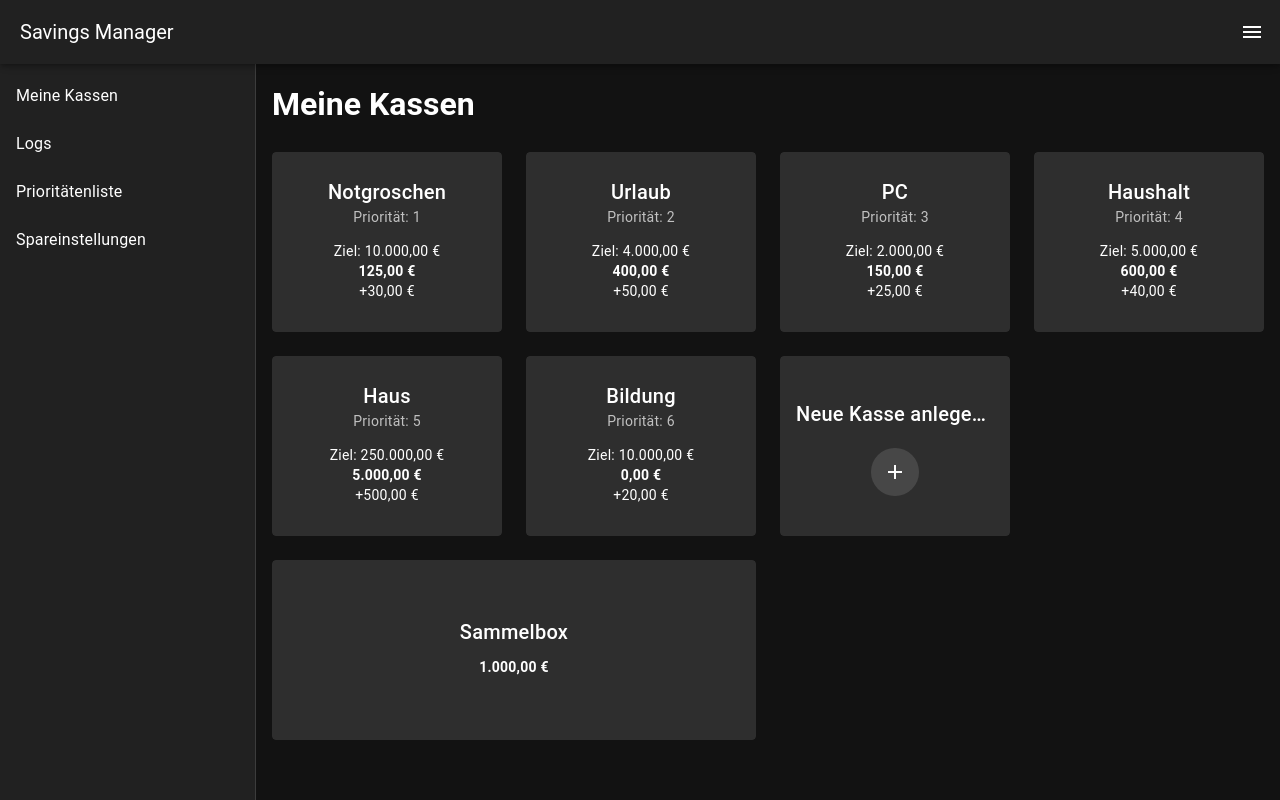
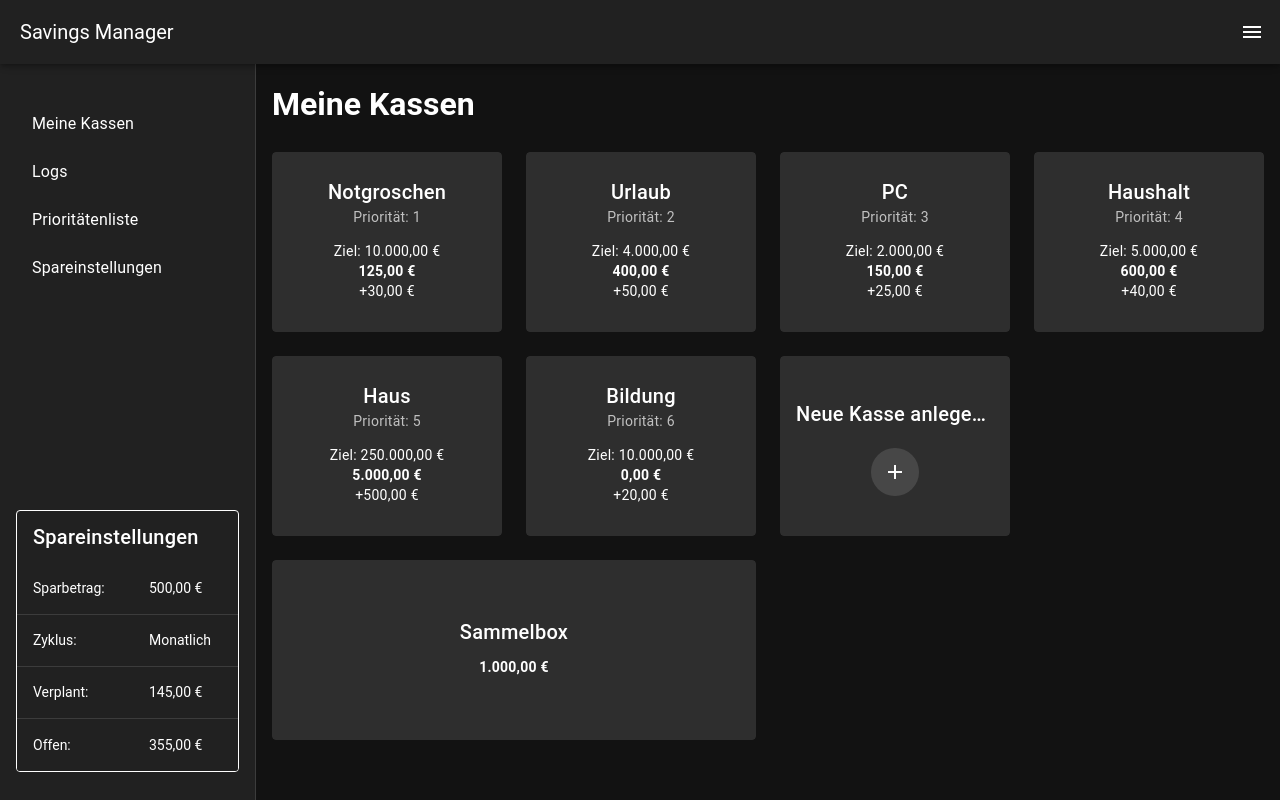
Before and after one commit to PythBuster/savings_manager_ui_vue, a Vue app: page / in a window 1280 px wide. Built offline with nearby package versions, Linux system fonts and the light colour scheme.

Commit message:
Create savings settings overview and add it to navigation side bar

```diff
--- /dev/null
+++ b/src/components/SavingsSettings.vue
@@ -0,0 +1,45 @@
+<template>
+  <v-card variant="outlined">
+    <div>
+      <v-card-item>
+        <v-card-title>{{ $t('savings-settings') }}</v-card-title>
+      </v-card-item>
+      <v-table>
+        <tbody>
+          <tr v-for="item in tableItems" :key="item.name">
+            <td>{{ item.name }}</td>
+            <td>{{ item.data }}</td>
+          </tr>
+        </tbody>
+      </v-table>
+    </div>
+  </v-card>
+</template>
+
+<script setup>
+import { formatCurrency } from '@/utils'
+
+// t used for tableItems, otherwise $t globally available
+import { useI18n } from 'vue-i18n'
+const { t } = useI18n({})
+
+// Dummy data, API fetch not implemented yet
+const tableItems = [
+  {
+    name: t('savings-amount'),
+    data: formatCurrency(500.0)
+  },
+  {
+    name: t('savings-cycle'),
+    data: t('monthly')
+  },
+  {
+    name: t('allocated'),
+    data: formatCurrency(145.0)
+  },
+  {
+    name: t('uncommitted'),
+    data: formatCurrency(355.0)
+  }
+]
+</script>
--- a/src/locales/de.json
+++ b/src/locales/de.json
@@ -12,5 +12,10 @@
   "overflow-envelope": "Sammelbox",
   "logs": "Logs",
   "priority-list": "Prioritätenliste",
-  "savings-settings": "Spareinstellungen"
+  "savings-settings": "Spareinstellungen",
+  "savings-amount": "Sparbetrag:",
+  "savings-cycle": "Zyklus:",
+  "allocated": "Verplant:",
+  "uncommitted": "Offen:",
+  "monthly": "Monatlich"
 }
--- a/src/locales/en.json
+++ b/src/locales/en.json
@@ -12,5 +12,10 @@
   "overflow-envelope": "Overflow",
   "logs": "Logs",
   "priority-list": "Priority list",
-  "savings-settings": "Savings settings"
+  "savings-settings": "Savings settings",
+  "savings-amount": "Savings amount:",
+  "savings-cycle": "Cycle:",
+  "allocated": "Allocated:",
+  "uncommitted": "Uncommitted:",
+  "monthly": "Monthly"
 }
--- a/src/views/Home.vue
+++ b/src/views/Home.vue
@@ -17,6 +17,9 @@
     </v-menu>
   </v-app-bar>
   <v-navigation-drawer>
+    <v-container class="fill-height">
+      <v-row class="fill-height">
+        <v-col class="d-flex flex-column">
           <v-list>
             <v-list-item
               v-for="(item, index) in menuItems"
@@ -26,8 +29,12 @@
               <v-list-item-title>{{ item.title }}</v-list-item-title>
             </v-list-item>
           </v-list>
+          <div class="flex-grow-1"></div>
+          <SavingsSettings />
+        </v-col>
+      </v-row>
+    </v-container>
   </v-navigation-drawer>
-
   <v-main>
     <Overview />
   </v-main>
@@ -35,6 +42,7 @@
 
 <script setup>
 // t used for menuItems, otherwise $t globally available
+import SavingsSettings from '@/components/SavingsSettings.vue'
 import { useI18n } from 'vue-i18n'
 const { t } = useI18n({})
 
```
Lines whose indentation alone changed are shown as unchanged.
